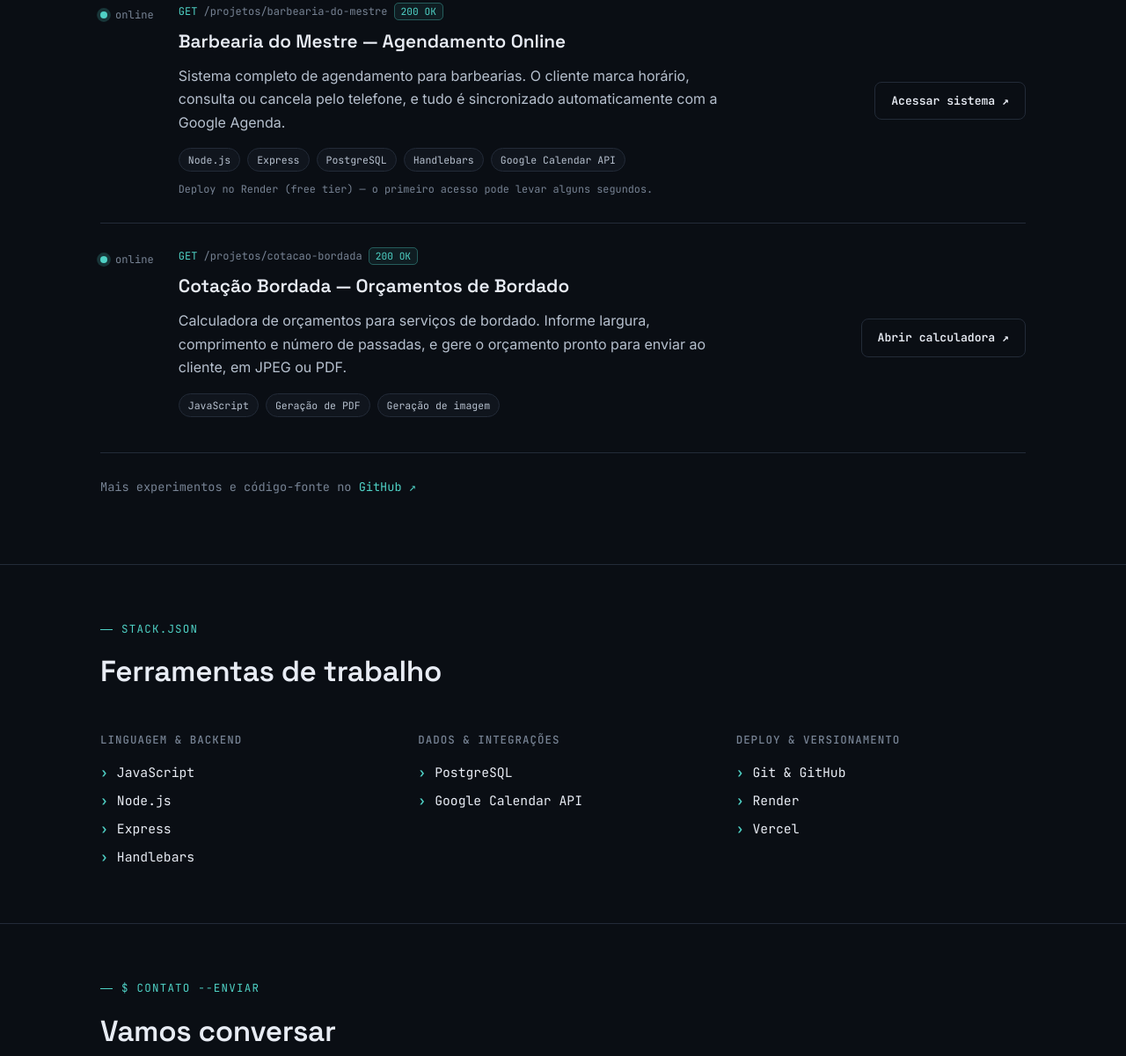
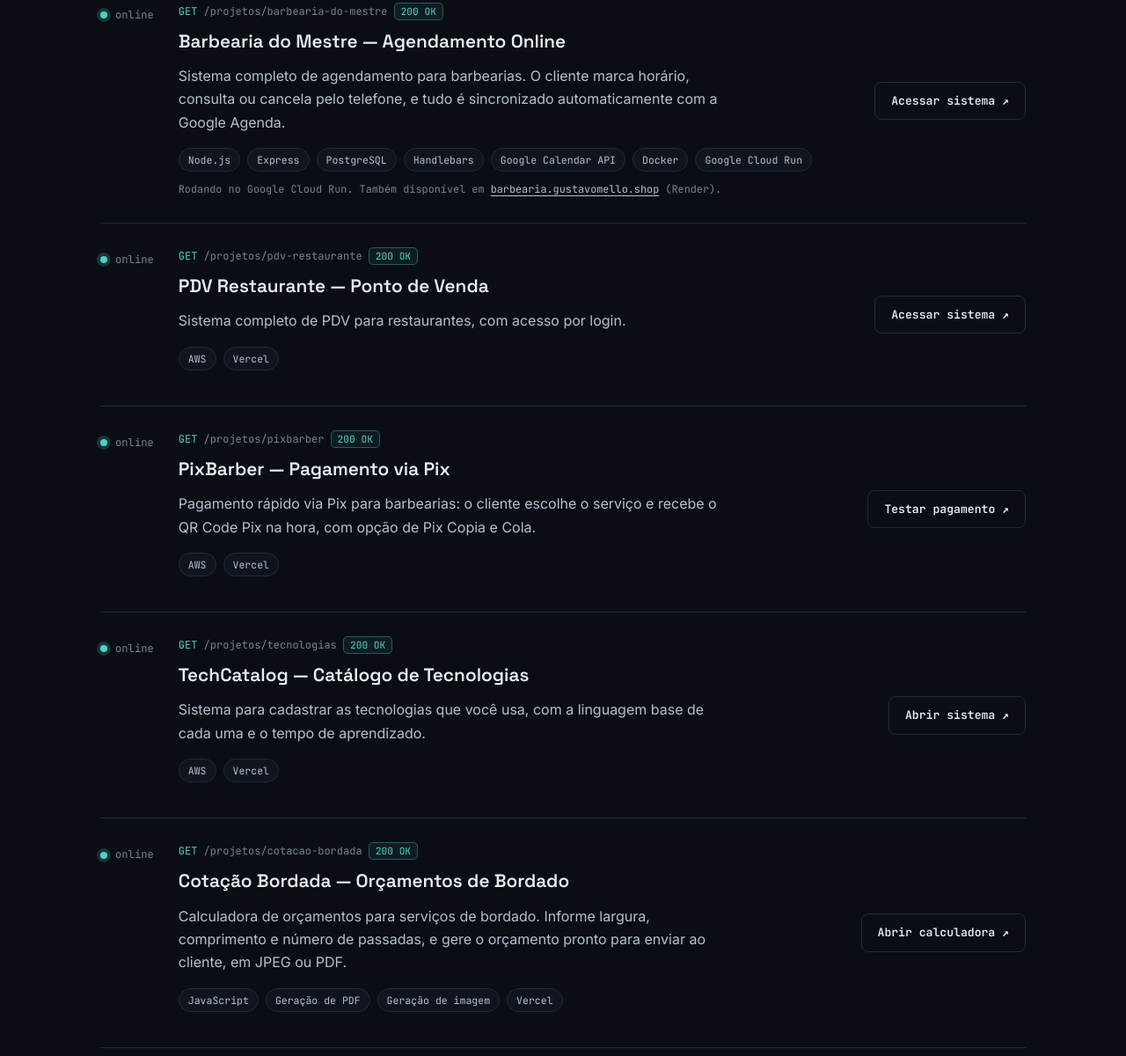
Before and after one commit to gustavomello-dev/Portifolio, a plain HTML site: page index.html in a window 1280 px wide. Shown: the part 785-1985 px from the top of the page at 88% size. Drawn offline with Linux system fonts and the light colour scheme.

Commit message:
portifolio atualizado

```diff
--- a/index.html
+++ b/index.html
@@ -314,6 +314,8 @@
     color:var(--text-muted);
     margin:0;
   }
+  .hint a{color:var(--text-2);text-decoration:underline;text-underline-offset:3px;}
+  .hint a:hover{color:var(--accent-strong);}
   .project-link{
     align-self:center;
     font-family:var(--font-mono);
@@ -341,7 +343,7 @@
   .stack{padding:64px 0;border-top:1px solid var(--border);}
   .stack-groups{
     display:grid;
-    grid-template-columns:repeat(3,1fr);
+    grid-template-columns:repeat(4,1fr);
     gap:32px;
   }
   .stack-group h4{
@@ -488,7 +490,7 @@
           <pre class="code-body"><code>{
   <span class="k">"nome"</span><span class="punc">:</span> <span class="s">"Gustavo De Mello"</span><span class="punc">,</span>
   <span class="k">"cargo"</span><span class="punc">:</span> <span class="s">"Backend Developer"</span><span class="punc">,</span>
-  <span class="k">"stack_principal"</span><span class="punc">:</span> <span class="punc">[</span><span class="s">"Node.js"</span><span class="punc">,</span> <span class="s">"Express"</span><span class="punc">,</span> <span class="s">"PostgreSQL"</span><span class="punc">]</span><span class="punc">,</span>
+  <span class="k">"stack_principal"</span><span class="punc">:</span> <span class="punc">[</span><span class="s">"Node.js"</span><span class="punc">,</span> <span class="s">"Python"</span><span class="punc">,</span> <span class="s">"PostgreSQL"</span><span class="punc">]</span><span class="punc">,</span>
   <span class="k">"localização"</span><span class="punc">:</span> <span class="s">"Brasil"</span><span class="punc">,</span>
   <span class="k">"status"</span><span class="punc">:</span> <span class="s stat">"disponível para novos projetos"</span>
 <span class="punc">}</span><span class="cursor"></span></code></pre>
@@ -520,10 +522,60 @@
               <span class="tag">PostgreSQL</span>
               <span class="tag">Handlebars</span>
               <span class="tag">Google Calendar API</span>
+              <span class="tag">Docker</span>
+              <span class="tag">Google Cloud Run</span>
             </div>
-            <p class="hint">Deploy no Render (free tier) — o primeiro acesso pode levar alguns segundos.</p>
+            <p class="hint">Rodando no Google Cloud Run. Também disponível em <a href="https://barbearia.gustavomello.shop/" target="_blank" rel="noopener">barbearia.gustavomello.shop</a> (Render).</p>
           </div>
-          <a class="project-link" href="https://barbearia-agendamento-nuc3.onrender.com/consultar" target="_blank" rel="noopener">Acessar sistema ↗</a>
+          <a class="project-link" href="https://barbeariabase.online/" target="_blank" rel="noopener">Acessar sistema ↗</a>
+        </article>
+
+        <article class="project-row">
+          <div class="project-status">
+            <span class="status-dot"></span>online
+          </div>
+          <div class="project-main">
+            <p class="project-route"><span style="color:var(--accent);">GET</span> /projetos/pdv-restaurante <span class="status-code">200 OK</span></p>
+            <h3>PDV Restaurante — Ponto de Venda</h3>
+            <p class="desc">Sistema completo de PDV para restaurantes, com acesso por login.</p>
+            <div class="tags">
+              <span class="tag">AWS</span>
+              <span class="tag">Vercel</span>
+            </div>
+          </div>
+          <a class="project-link" href="https://pdv.gustavomello.shop/login" target="_blank" rel="noopener">Acessar sistema ↗</a>
+        </article>
+
+        <article class="project-row">
+          <div class="project-status">
+            <span class="status-dot"></span>online
+          </div>
+          <div class="project-main">
+            <p class="project-route"><span style="color:var(--accent);">GET</span> /projetos/pixbarber <span class="status-code">200 OK</span></p>
+            <h3>PixBarber — Pagamento via Pix</h3>
+            <p class="desc">Pagamento rápido via Pix para barbearias: o cliente escolhe o serviço e recebe o QR Code Pix na hora, com opção de Pix Copia e Cola.</p>
+            <div class="tags">
+              <span class="tag">AWS</span>
+              <span class="tag">Vercel</span>
+            </div>
+          </div>
+          <a class="project-link" href="https://pixbarber.gustavomello.shop/" target="_blank" rel="noopener">Testar pagamento ↗</a>
+        </article>
+
+        <article class="project-row">
+          <div class="project-status">
+            <span class="status-dot"></span>online
+          </div>
+          <div class="project-main">
+            <p class="project-route"><span style="color:var(--accent);">GET</span> /projetos/tecnologias <span class="status-code">200 OK</span></p>
+            <h3>TechCatalog — Catálogo de Tecnologias</h3>
+            <p class="desc">Sistema para cadastrar as tecnologias que você usa, com a linguagem base de cada uma e o tempo de aprendizado.</p>
+            <div class="tags">
+              <span class="tag">AWS</span>
+              <span class="tag">Vercel</span>
+            </div>
+          </div>
+          <a class="project-link" href="https://tecnologias.gustavomello.shop/" target="_blank" rel="noopener">Abrir sistema ↗</a>
         </article>
 
         <article class="project-row">
@@ -538,6 +590,7 @@
               <span class="tag">JavaScript</span>
               <span class="tag">Geração de PDF</span>
               <span class="tag">Geração de imagem</span>
+              <span class="tag">Vercel</span>
             </div>
           </div>
           <a class="project-link" href="https://sistema-basico-orcamentos.vercel.app/" target="_blank" rel="noopener">Abrir calculadora ↗</a>
@@ -557,27 +610,44 @@
       </div>
       <div class="stack-groups">
         <div class="stack-group">
-          <h4>Linguagem &amp; backend</h4>
+          <h4>Linguagens</h4>
           <ul>
             <li>JavaScript</li>
+            <li>Python</li>
+            <li>PHP</li>
+            <li>Java</li>
+          </ul>
+        </div>
+        <div class="stack-group">
+          <h4>Back-end &amp; front-end</h4>
+          <ul>
             <li>Node.js</li>
             <li>Express</li>
             <li>Handlebars</li>
+            <li>React</li>
+            <li>HTML5</li>
+            <li>CSS3</li>
           </ul>
         </div>
         <div class="stack-group">
           <h4>Dados &amp; integrações</h4>
           <ul>
             <li>PostgreSQL</li>
+            <li>MySQL</li>
+            <li>Supabase</li>
             <li>Google Calendar API</li>
           </ul>
         </div>
         <div class="stack-group">
-          <h4>Deploy &amp; versionamento</h4>
+          <h4>Infra &amp; deploy</h4>
           <ul>
+            <li>AWS</li>
+            <li>Google Cloud Run</li>
+            <li>Vercel</li>
+            <li>Render</li>
+            <li>Docker</li>
+            <li>Linux</li>
             <li>Git &amp; GitHub</li>
-            <li>Render</li>
-            <li>Vercel</li>
           </ul>
         </div>
       </div>
```
